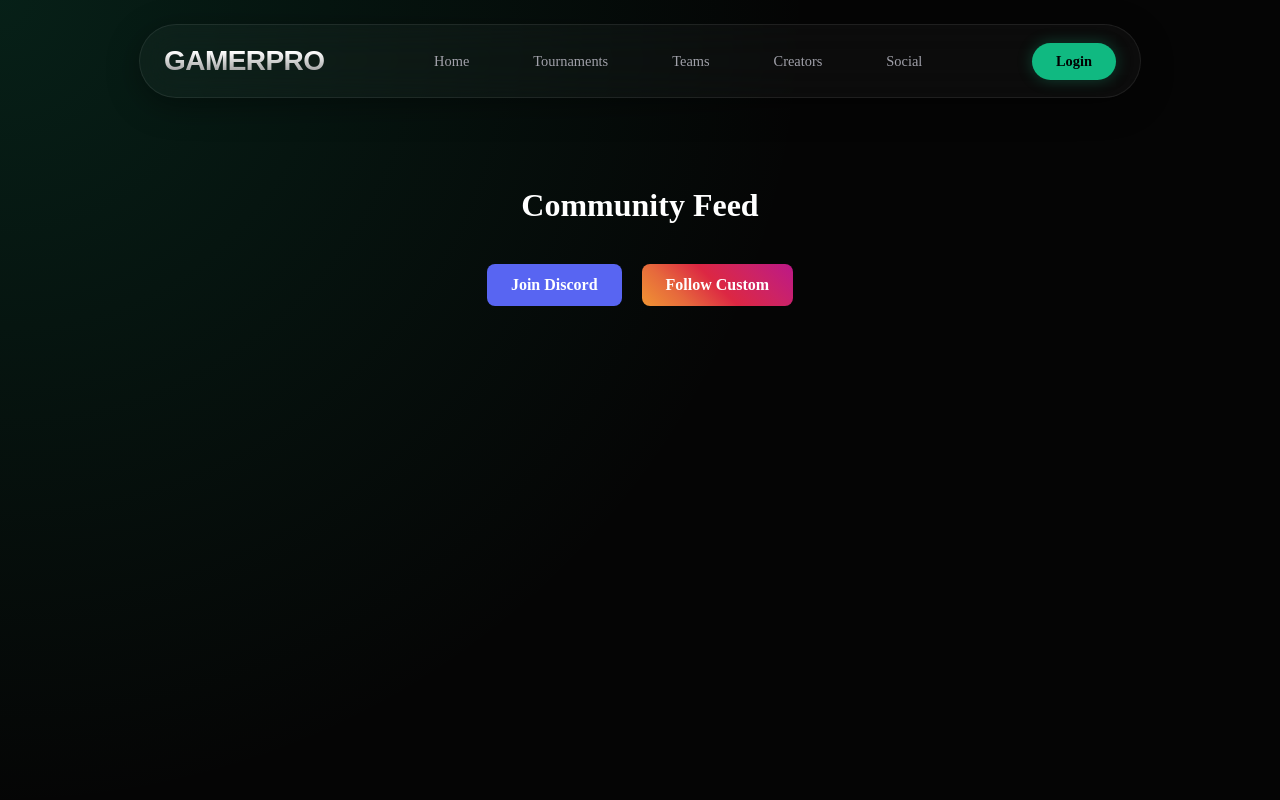
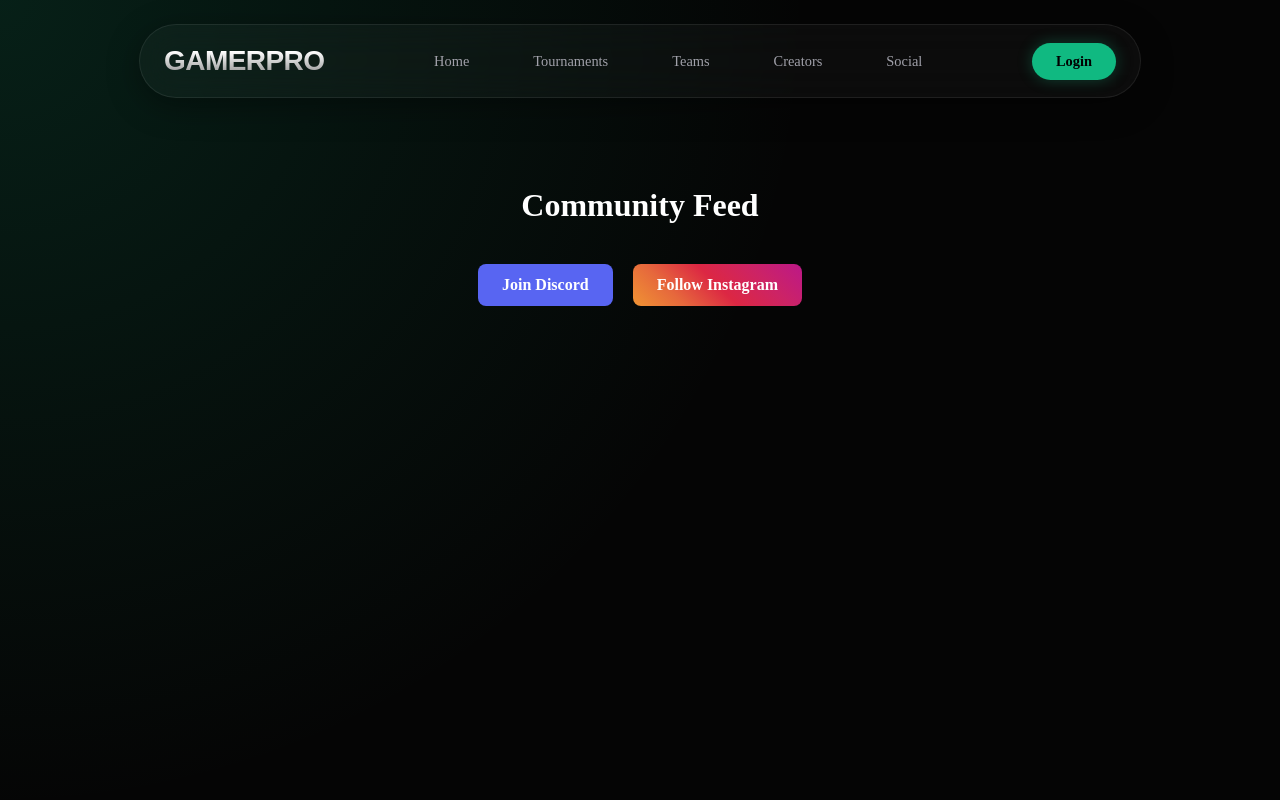
Before and after one commit to mraffankhan/GAMERPRO, a Next.js app: page /social in a window 1280 px wide. Shown: the top 800 px of the page. Built offline with nearby package versions, Linux system fonts and the light colour scheme; no server answers; a web font is replaced by a local one.

Commit message:
Update Instagram button label to 'Follow Instagram'

```diff
--- a/src/components/Social.js
+++ b/src/components/Social.js
@@ -40,7 +40,7 @@ export default function Social() {
                                 alignItems: 'center',
                                 gap: '8px'
                             }}>
-                            Follow Custom
+                            Follow Instagram
                         </a>
                     </div>
                 </div>
```
